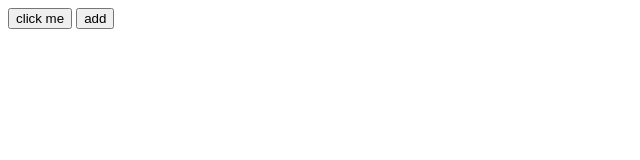
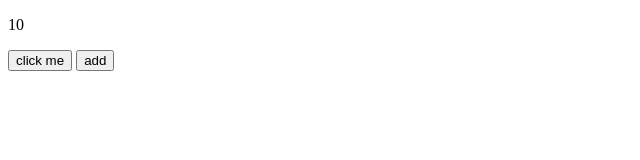
Before and after one commit to YonghoChoi/age-of-vuejs, a plain HTML site: page playground/event-emit.html in a window 1280 px wide. Shown: the whole page, without its empty margins (0-640 px from the left). Drawn offline with nearby package versions, Linux system fonts and the light colour scheme.

Commit message:
이벤트로 변경되는 숫자 표시

```diff
--- a/playground/event-emit.html
+++ b/playground/event-emit.html
@@ -8,6 +8,7 @@
 </head>
 <body>
     <div id="app">
+        <p>{{ num }}</p>
         <!-- v-on:하위 컴포넌트에서 발생한 이벤트 이름="상위 컴포넌트의 메서드 이름" -->
         <app-header v-on:pass="logText"></app-header>
         <app-content v-on:add="addNumber"></app-content>
```
